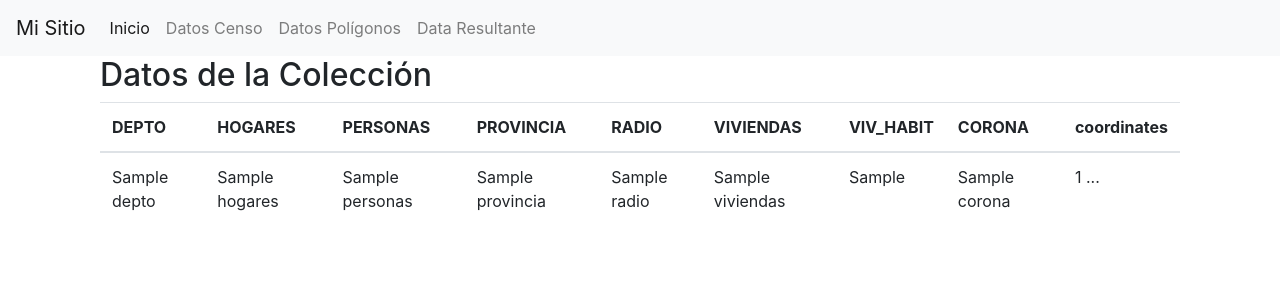
After one commit to japipe05/jave_buenos_aires_py_cmp, a Flask app: page /poligonos_buenos_aires in a window 1280 px wide. The commit adds this page. Shown: the top 300 px of the page. Run offline with Flask 3, Linux system fonts and the light colour scheme; a database or web service that is not in the repository returns one stand-in record (values such as "Sample title"); parts of the project's set-up code (start-up, migrations or seed data) failed here and were passed over; some libraries are stand-ins or nearby versions.

Commit message:
mongo poligonos

```diff
--- a/src/app.py
+++ b/src/app.py
@@ -1,5 +1,5 @@
-from models.cliente_censo import crear_coleccion_si_no_existe,insertar_registros_desde_csv
-from routes import datos_censo,principalindex
+from models.poligonos_buenos_aires import crear_coleccion_si_no_existe,insertar_registros_desde_csv
+from routes import poligonos_buenos_aires,principalindex
 from flask import Flask
 
 from flask import render_template
@@ -8,9 +8,9 @@ from flask import render_template
 app = Flask(__name__)
 
 #routes
-@app.route('/datos_censo', methods=['GET'])
+@app.route('/poligonos_buenos_aires', methods=['GET'])
 def obtener_datos():
-    return datos_censo.obtener_datos()
+    return poligonos_buenos_aires.obtener_datos()
 
 @app.route('/', methods=['GET'])
 def principal():
--- a/src/database/mongo/conexion.py
+++ b/src/database/mongo/conexion.py
@@ -3,4 +3,4 @@ from config.envs import mongo_usuario, mongo_credencial, mongo_port
 
 mongo_client = MongoClient(f'mongodb://{mongo_usuario}:{mongo_credencial}@localhost:{mongo_port}/')
 db = mongo_client['db_javeriana']
-collection = db['cliente_censo']
+collection = db['poligonos_buenos_aires']
--- /dev/null
+++ b/src/routes/poligonos_buenos_aires.py
@@ -0,0 +1,12 @@
+from flask import render_template
+from database.mongo.conexion import collection
+from flask import jsonify
+
+def obtener_datos():
+    datos = list(collection.find({}, {'_id': 0}).limit(10))
+    #return jsonify(datos)
+    return render_template('poligonos_buenos_aires.html', datos=datos)
+
+def obtener_all():
+    datos = list(collection.find({}, {'_id': 0}))
+    return jsonify(datos)
--- a/src/templates/index.html
+++ b/src/templates/index.html
@@ -22,7 +22,7 @@
           <a class="nav-link" href="datos_censo">Datos Censo</a>
         </li>
         <li class="nav-item">
-          <a class="nav-link" href="#">Datos Polígonos</a>
+          <a class="nav-link" href="poligonos_buenos_aires">Datos Polígonos</a>
         </li>
         <li class="nav-item">
           <a class="nav-link" href="#">Data Resultante</a>
--- /dev/null
+++ b/src/templates/poligonos_buenos_aires.html
@@ -0,0 +1,42 @@
+<!-- datos_origen.html -->
+{% extends "index.html" %}
+
+{% block title %}Datos del Censo{% endblock %}
+
+{% block content %}
+<!-- Contenido específico de la página de datos del censo -->
+<div class="container">
+    <h2>Datos de la Colección</h2>
+    <table class="table">
+        <thead>
+            <tr>
+                <th>DEPTO</th>
+                <th>HOGARES</th>
+                <th>PERSONAS</th>
+                <th>PROVINCIA</th>
+                <th>RADIO</th>
+                <th>VIVIENDAS</th>
+                <th>VIV_HABIT</th>
+                <th>CORONA</th>
+                <th>coordinates</th>
+            </tr>
+        </thead>
+        <tbody>
+            {% for dato in datos %}
+            <tr>
+                <td>{{ dato['properties']['DEPTO'] }}</td>
+                <td>{{ dato['properties']['HOGARES'] }}</td>
+                <td>{{ dato['properties']['PERSONAS'] }}</td>
+                <td>{{ dato['properties']['PROVINCIA'] }}</td>
+                <td>{{ dato['properties']['RADIO'] }}</td>
+                <td>{{ dato['properties']['VIVIENDAS'] }}</td>
+                <td>{{ dato['properties']['VIV_HABIT'] }}</td>
+                <td>{{ dato['properties']['CORONA'] }}</td>
+                <td>{{ dato['geometry']['coordinates'][0][0][0]}} ...</td>
+
+            </tr>
+            {% endfor %}
+        </tbody>
+    </table>
+</div>
+{% endblock %}
```
Also changed, not shown: src/models/cliente_censo.py (deleted, +0 -11 lines), src/models/poligonos_buenos_aires.py (added, +11 -0 lines), src/routes/datos_censo.py (deleted, +0 -7 lines), src/templates/datos_origen.html (deleted, +0 -37 lines), 1 other file.
